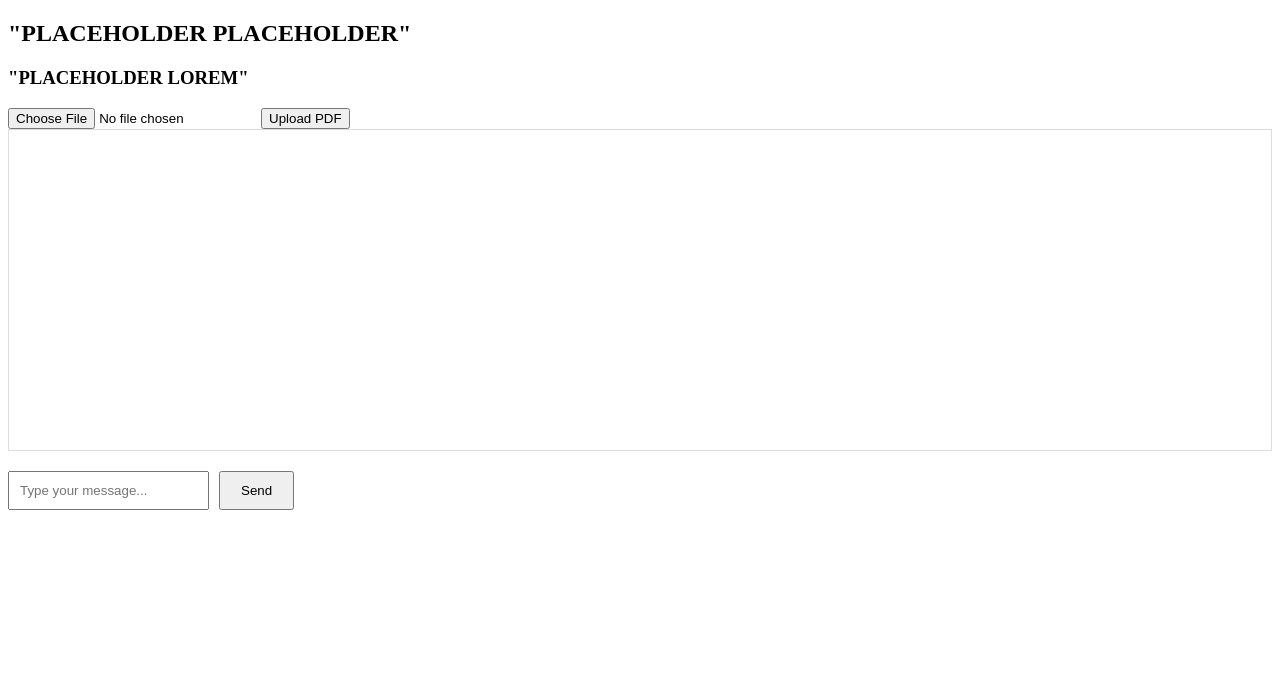
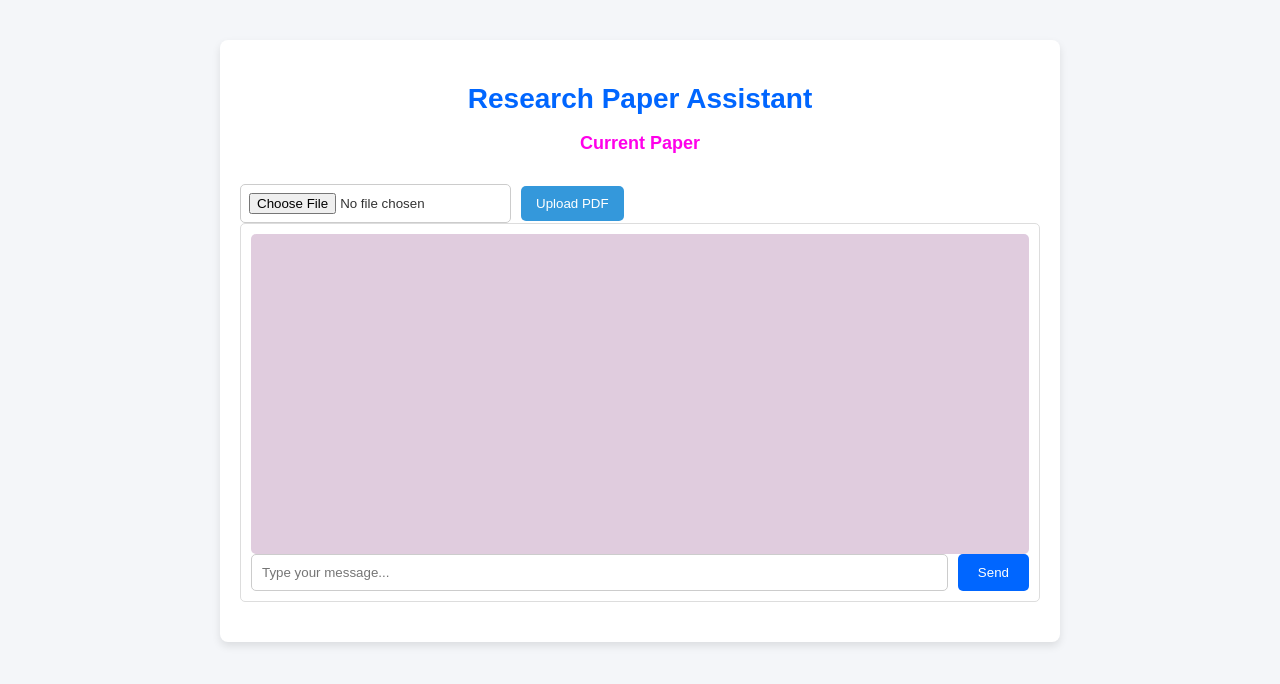
Before and after one commit to Devenvaruv/ResearchPaperChatBot, a React (Create React App) app in the folder frontend/ResearchPaperFrontend/: page / in a window 1280 px wide. Shown: the top 684 px of the page. Built offline with nearby package versions, Linux system fonts and the light colour scheme.

Commit message:
added style to frontend

```diff
--- /dev/null
+++ b/frontend/ResearchPaperFrontend/src/App.css
@@ -0,0 +1,99 @@
+body {
+    font-family: 'Arial', sans-serif;
+    background-color: #f4f6f9;
+    color: #333;
+}
+
+.app-container {
+    width: 80%;
+    margin: 0 auto;
+    padding: 20px;
+    max-width: 800px;
+    background-color: #fff;
+    box-shadow: 0px 4px 8px rgba(0,0,0,0.1);
+    border-radius: 8px;
+    margin-top: 40px;
+}
+
+.app-title {
+    text-align: center;
+    font-size: 28px;
+    color:#0066ff;
+    margin-bottom: 10px;
+}
+
+.app-subtitle {
+    text-align: center;
+    font-size: 18px;
+    color:#ff00ea;
+    margin-bottom: 30px;
+}
+
+.upload-section {
+    display: flex;
+    justify-content: center;
+    align-items: center;
+    margin-bottom: 20px;
+}
+
+.upload-input {
+    padding: 8px;
+    border-radius: 5px;
+    border: 1px solid #ccc;
+    margin-right: 10px;
+}
+
+.upload-button {
+    padding: 10px 15px;
+    background-color: #3498db;
+    color: white;
+    border: none;
+    border-radius: 5px;
+    cursor: pointer;
+    transition: background-color 0.3s ease;
+}
+
+.upload-button:hover {
+    background-color: #2980b9;
+}
+
+.chat-container {
+    border: 1px solid #ddd;
+    padding: 10px;
+    margin-bottom: 20px;
+    border-radius: 5px;
+}
+
+.chat-log {
+    height: 300px;
+    overflow-y: scroll;
+    padding: 10px;
+    background-color: #e0ccde;
+    border-radius: 5px;
+}
+
+.chat-input-form {
+    display: flex;
+}
+
+.chat-input {
+    flex: 1;
+    padding: 10px;
+    border-radius: 5px;
+    border: 1px solid #ccc;
+    margin-right: 10px;
+}
+
+.chat-submit-button {
+    padding: 10px 20px;
+    background-color: #0066ff;
+    color: white;
+    border: none;
+    border-radius: 5px;
+    cursor: pointer;
+    transition: background-color 0.3s ease;
+}
+
+.chat-submit-button:hover {
+    background-color: #0066ff;
+}
--- a/frontend/ResearchPaperFrontend/src/App.js
+++ b/frontend/ResearchPaperFrontend/src/App.js
@@ -1,6 +1,6 @@
 import React, { useState } from 'react';
 import axios from 'axios';
-
+import './App.css';
 function App() {
 
   const [pdfFile, setPdfFile] = useState(null);
@@ -72,21 +72,17 @@ function App() {
   }
 
   return (
-    <div className="App">
-      <h2>"PLACEHOLDER PLACEHOLDER"</h2>
-      <h3>"PLACEHOLDER LOREM"</h3>
+    <div className="app-container">
+      <h2 className="app-title">Research Paper Assistant</h2>
+      <h3 className="app-subtitle">Current Paper</h3>
       <div>
-        <input type="file" accept=".pdf" onChange={handleFileChange}/>
-        <button onClick={handleUpload} style={{ margineLeft: '10px'}}> Upload PDF</button>
+        <input type="file" accept=".pdf" onChange={handleFileChange} className="upload-input"/>
+        <button className="upload-button" onClick={handleUpload} style={{ margineLeft: '10px'}}> Upload PDF</button>
       </div>
 
-      <div style={{
-        border: '1px solid #ddd',
-        padding: '10px',
-        marginBottom: '20px',
-        height: '300px',
-        overflowY: 'scroll',
-      }}>
+      <div className="chat-container">
+
+      <div className="chat-log">
         {chatLog.map((entry, index) => (
           <div key={index} style={{ textAlign: entry.sender === 'user' ? 'right' : 'left',margin: '10px 0'}}>
             <strong>{entry.sender === 'user' ? 'You' : 'Bot'}:</strong> {entry.message}
@@ -94,15 +90,17 @@ function App() {
         ))}
       </div>
 
-      <form onSubmit={handleChatSubmit} >
-        <input type="text" value={chatInput} onChange={handleInputChange}
+      <form className= "chat-input-form" onSubmit={handleChatSubmit} >
+        <input className= "chat-input" type="text" value={chatInput} onChange={handleInputChange}
         placeholder="Type your message..."
         style={{ flex: '1', padding: '10px', marginRight: '10px'}}
         />
-        <button type="submit" style={{ padding: '10px 20px'}}>
+        <button className="chat-submit-button" type="submit" style={{ padding: '10px 20px'}}>
           Send
         </button>
       </form>
+    </div>
+
     </div>
   );
 }
```
